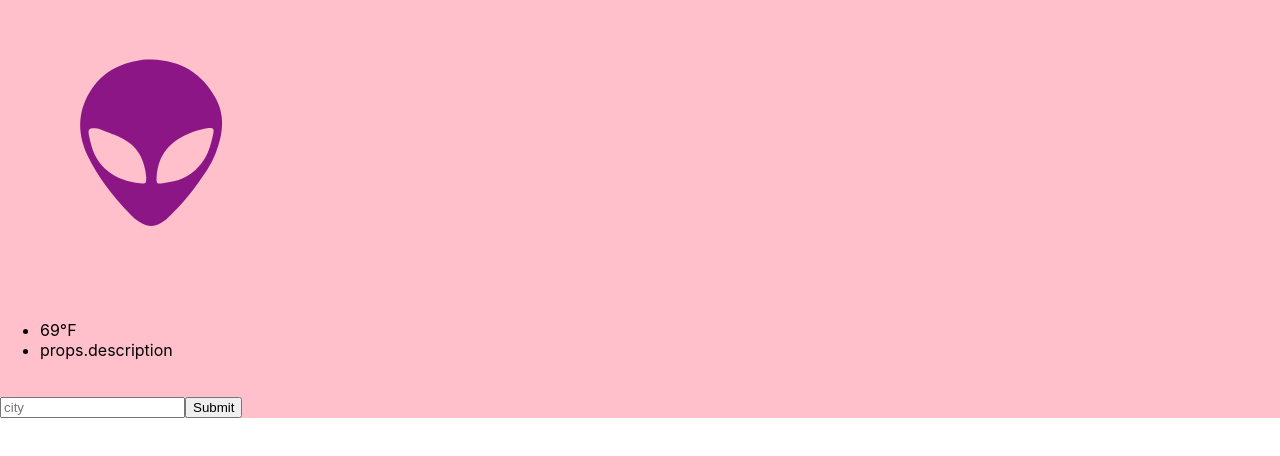
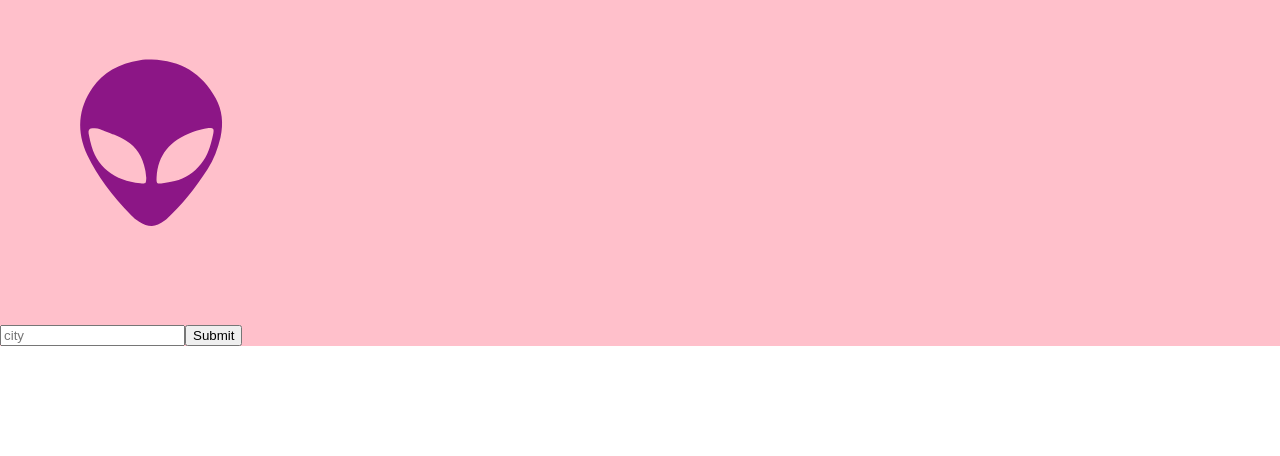
Before and after one commit to WesW1/MinimalWeather, a React app: page / in a window 1280 px wide. Shown: the top 456 px of the page. Built offline with nearby package versions, Linux system fonts and the light colour scheme.

Commit message:
Added logic for showing description.

```diff
--- a/app/components/Weather.js
+++ b/app/components/Weather.js
@@ -25,10 +25,14 @@ export default function Weather(props){
       <React.Fragment>
         <WeatherIcon size={300} color="rgb(140, 22, 134)" />
 
-        <ul class="weather-description">
-          <li>69°F</li>
-          <li> props.description </li>
-        </ul>
+        {props.id === 1 ?
+              null
+              :
+              <div className="weather-description">
+                <p>69°F</p>
+                <p>props.description</p>
+              </div>  }
+
 
       </React.Fragment>
     );
```
